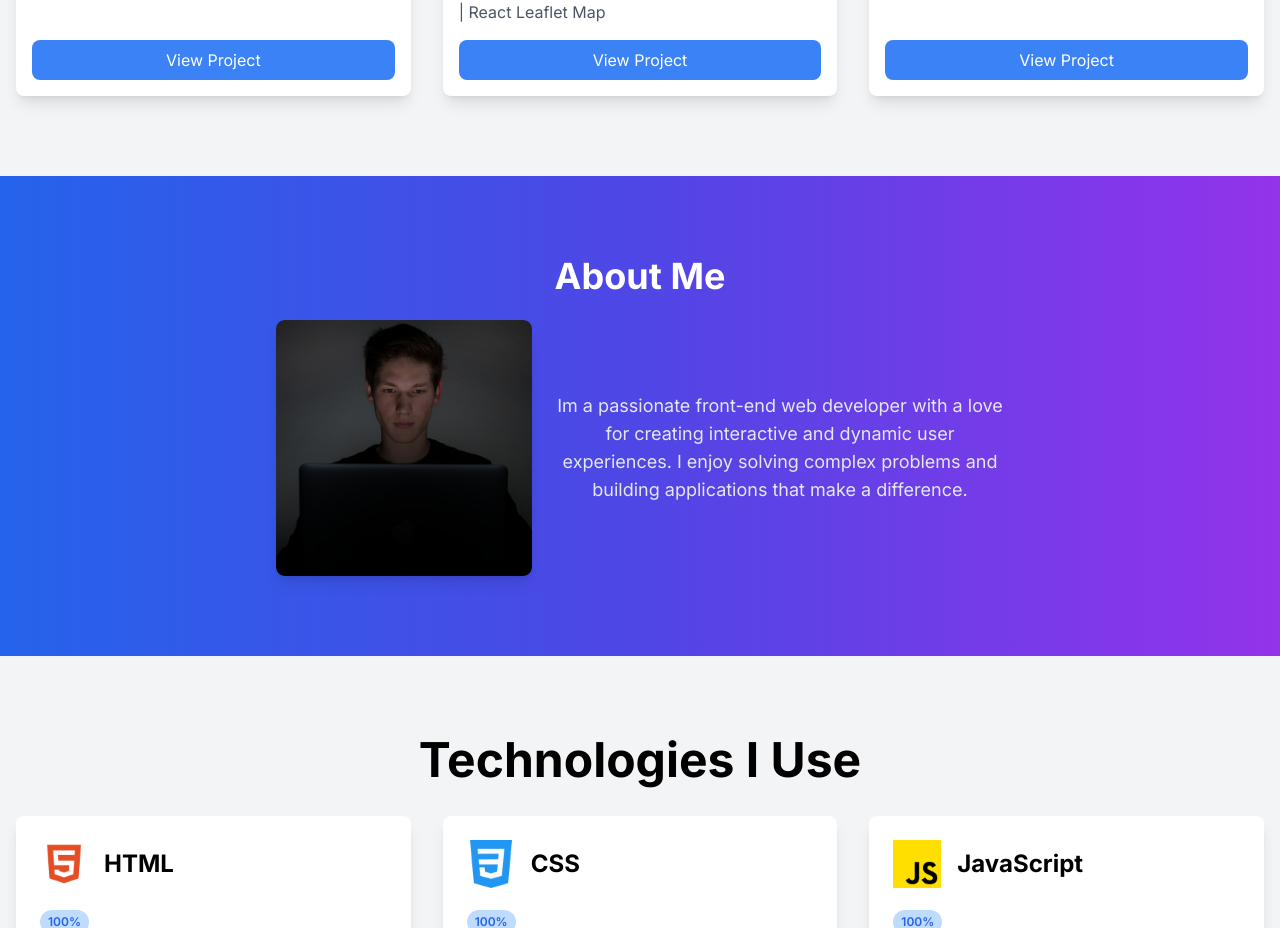
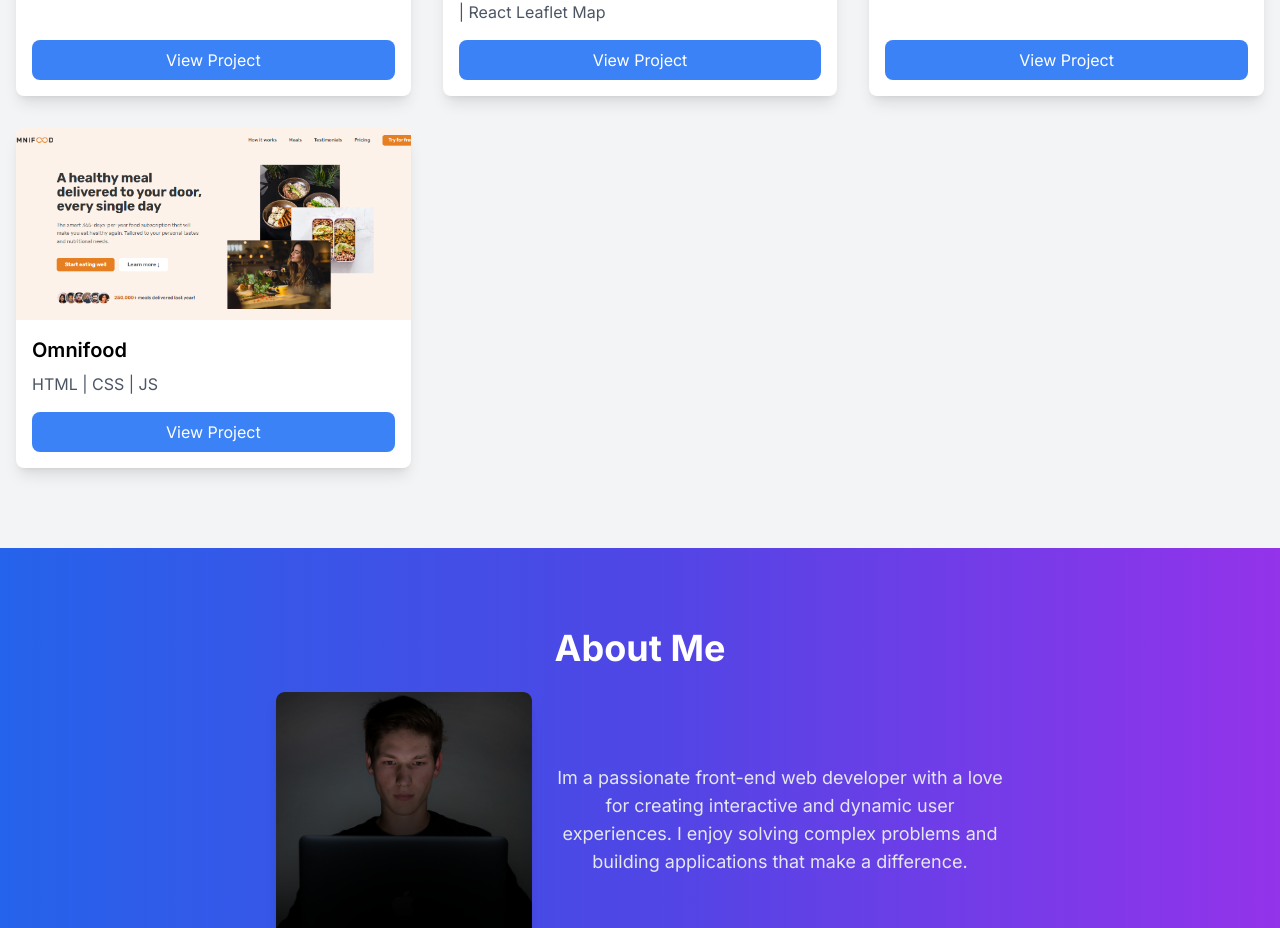
Before and after one commit to jaafaralrjoob/My-Portofolio, a React (Vite) app: page / in a window 1280 px wide. Shown: the part 1640-2568 px from the top of the page. Built offline with nearby package versions, Linux system fonts and the light colour scheme.

Commit message:
update Projects.jsx

```diff
--- a/src/components/Projects.jsx
+++ b/src/components/Projects.jsx
@@ -40,6 +40,13 @@ const projects = [
     description: "React | Realtime API",
     imageUrl: "assets/projects/UsePopcorn.png",
   },
+
+  {
+    title: "Omnifood",
+    url: "https://omnifood-jafar.netlify.app/",
+    description: "HTML | CSS | JS",
+    imageUrl: "assets/projects/Omnifood-—-Nver-cook-again.png",
+  },
 ];
 
 const Projects = () => {
```
Also changed, not shown: public/assets/projects/Omnifood-—-Nver-cook-again.png (added).
